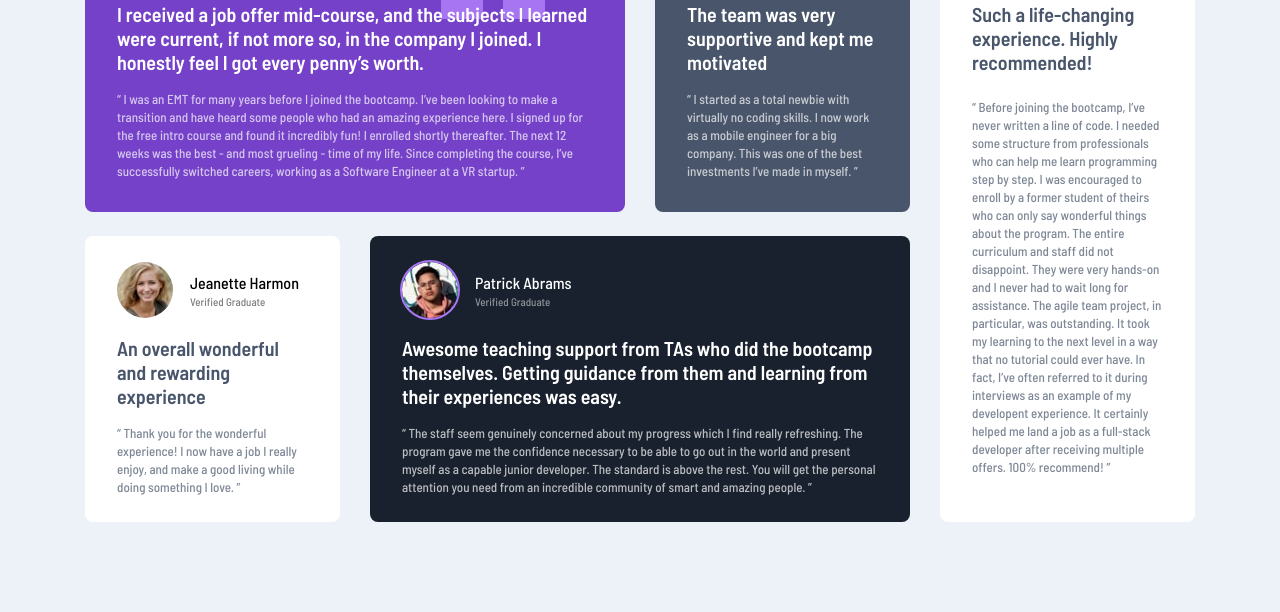
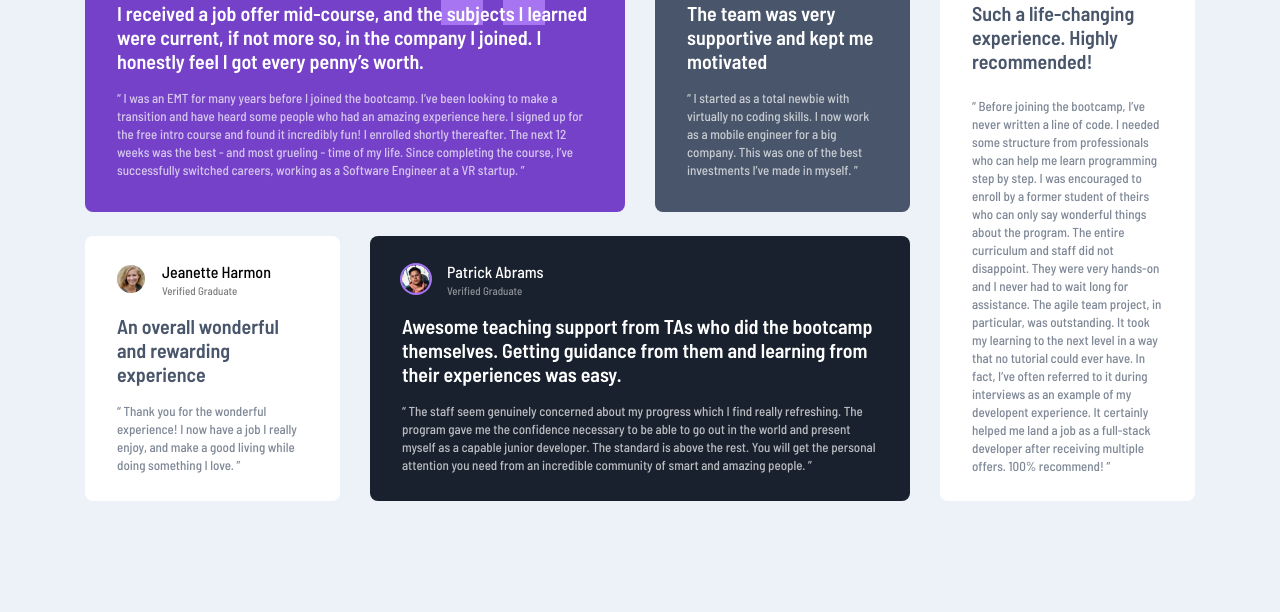
Before and after one commit to iuliancarnaru/FM-testimonial-grid-section, a plain HTML site: page index.html in a window 1280 px wide. Shown: the part 188-800 px from the top of the page. Drawn offline with Linux system fonts and the light colour scheme.

Commit message:
update image size

```diff
--- a/styles.css
+++ b/styles.css
@@ -69,7 +69,7 @@ video {
 
 .card1::before {
   position: absolute;
-  top: 1.5rem;
+  top: 0rem;
   right: 8rem;
   content: url("./images/bg-pattern-quotation.svg");
   display: block;
@@ -110,6 +110,7 @@ video {
 }
 
 :is(.image) img {
+  width: 2.8rem;
   border-radius: 50%;
 }
 
```
